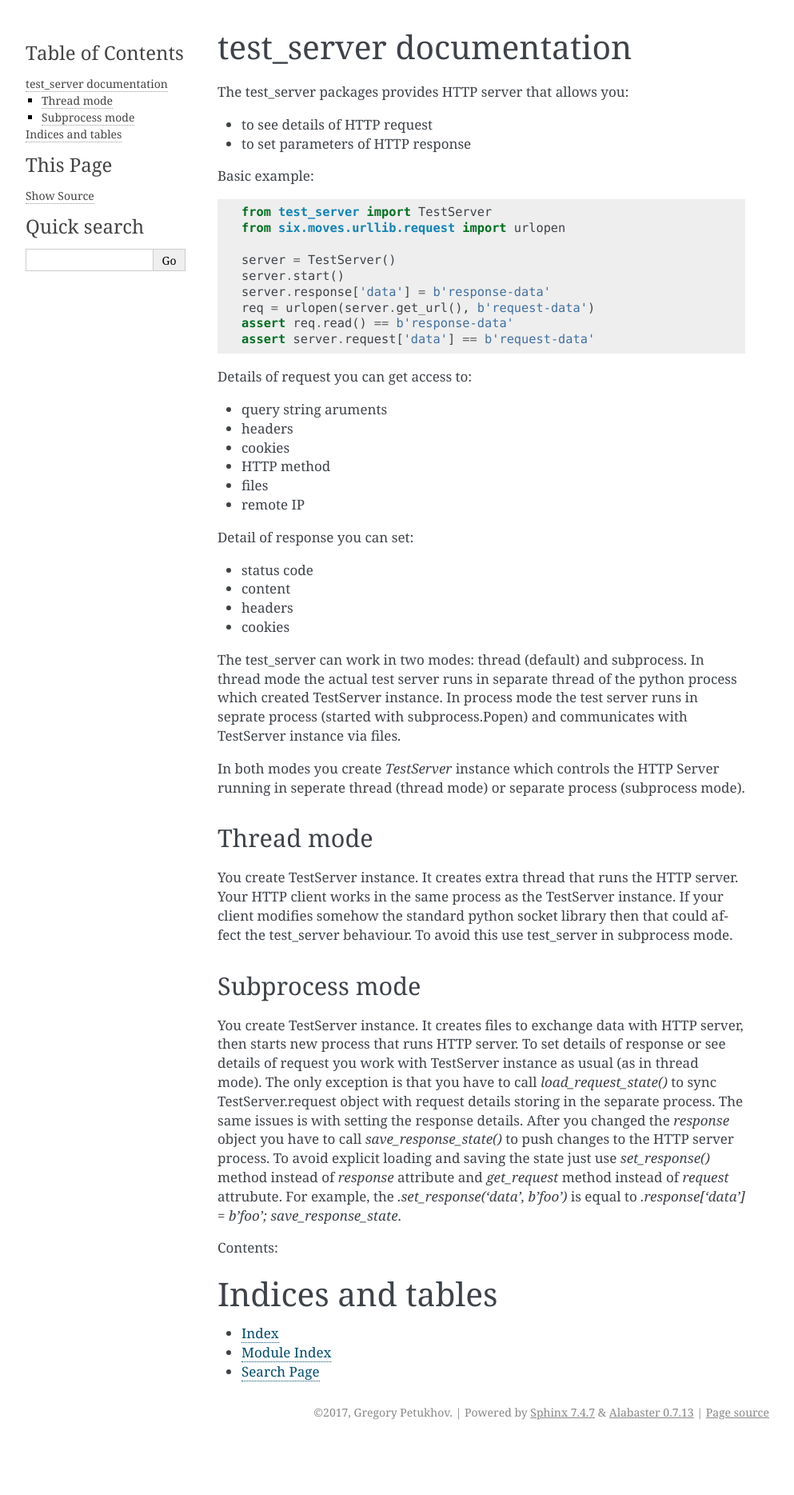
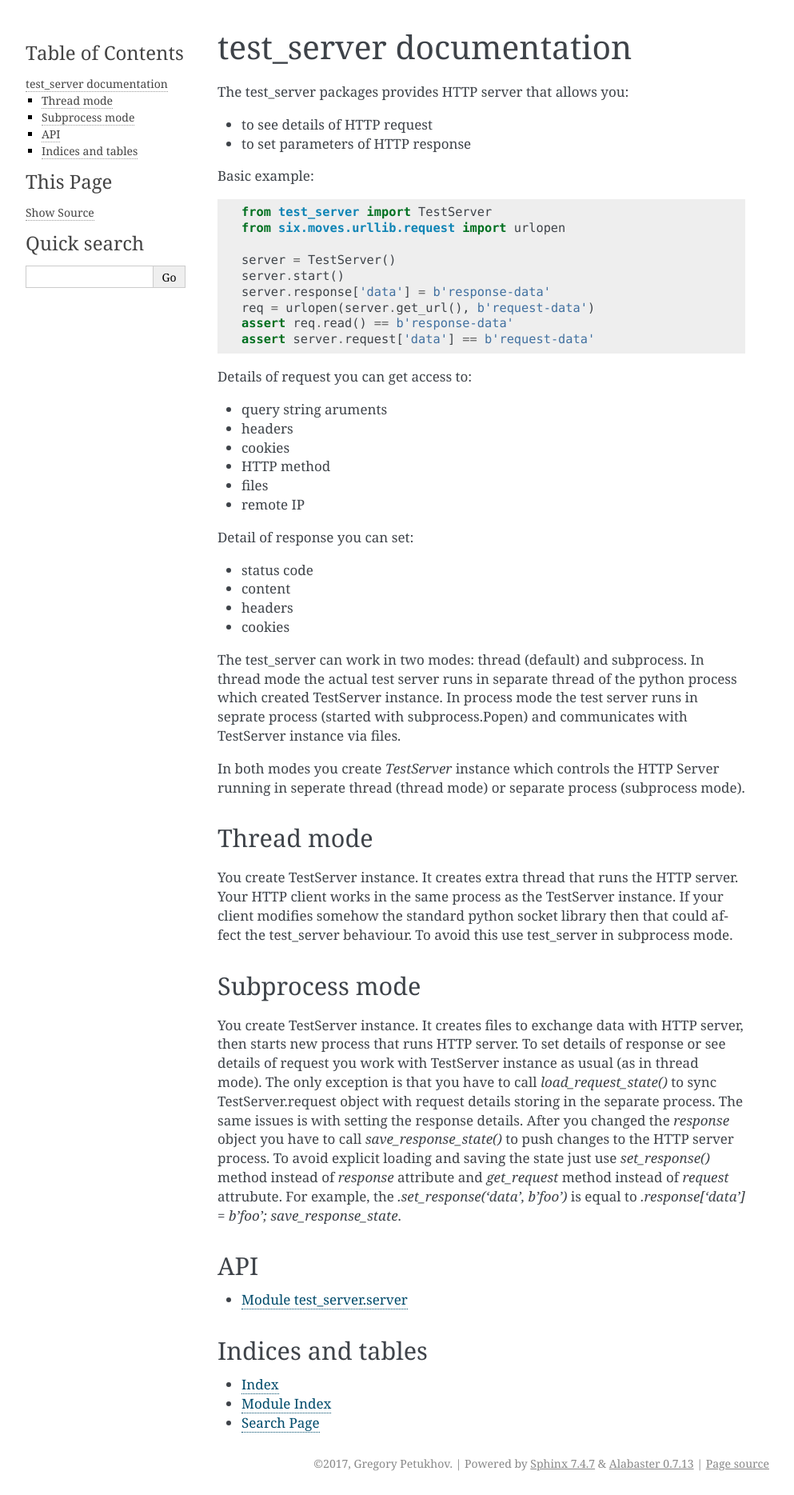
Before and after one commit to lorien/test_server, a Sphinx documentation site: the page built from docs/index.rst, in a window 1280 px wide. Shown: the whole page at 80% size, without its empty margins (148-1141 px from the left). Built offline with Sphinx 7.4.7, drawn with Linux system fonts in a browser that asks for light colours; before the commit the page ends 1805 px from its top, so only the background shows below that.

Commit message:
Update docs

```diff
--- a/docs/api_server.rst
+++ b/docs/api_server.rst
@@ -7,3 +7,4 @@ Module test_server.server
 
 .. automodule:: test_server.server
     :members:
+    :undoc-members:
--- a/docs/index.rst
+++ b/docs/index.rst
@@ -52,14 +52,17 @@ Subprocess mode
 
 You create TestServer instance. It creates files to exchange data with HTTP server, then starts new process that runs HTTP server. To set details of response or see details of request you work with TestServer instance as usual (as in thread mode). The only exception is that you have to call `load_request_state()` to sync TestServer.request object with request details storing in the separate process. The same issues is with setting the response details. After you changed the `response` object you have to call `save_response_state()` to push changes to the HTTP server process. To avoid explicit loading and saving the state just use `set_response()` method instead of `response` attribute and `get_request` method instead of `request` attrubute. For example, the `.set_response('data', b'foo')` is equal to `.response['data'] = b'foo'; save_response_state`.
 
-Contents:
+API
+---
 
 .. toctree::
-   :maxdepth: 2
+    :maxdepth: 2
+
+    api_server
 
 
 Indices and tables
-==================
+------------------
 
 * :ref:`genindex`
 * :ref:`modindex`
--- a/requirements_dev.txt
+++ b/requirements_dev.txt
@@ -6,3 +6,4 @@ six
 pytest
 pytest-cov
 pylint
+sphinx
```
Also changed, not shown: 1 other file.
